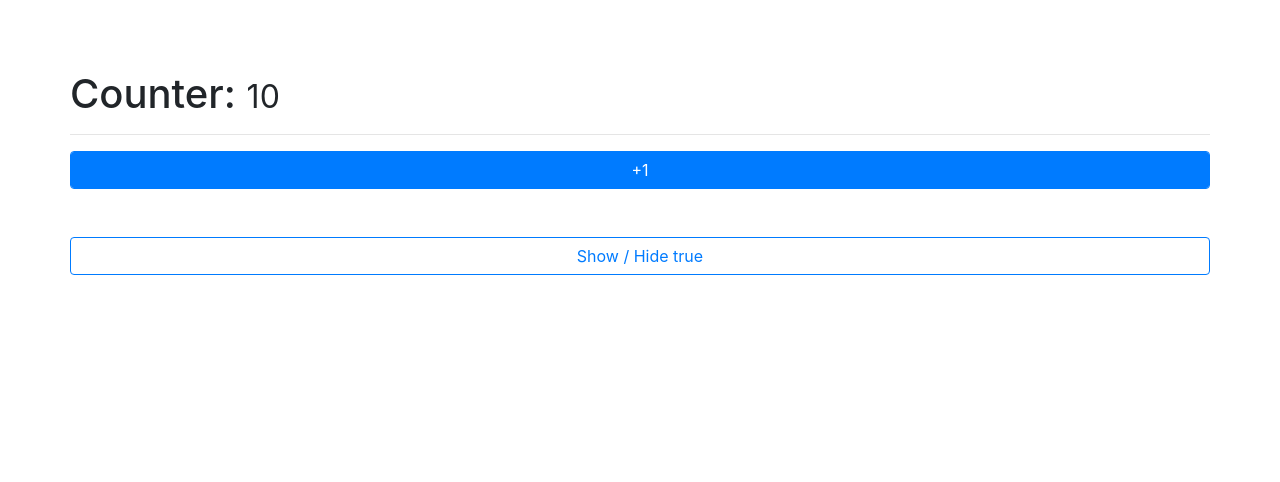
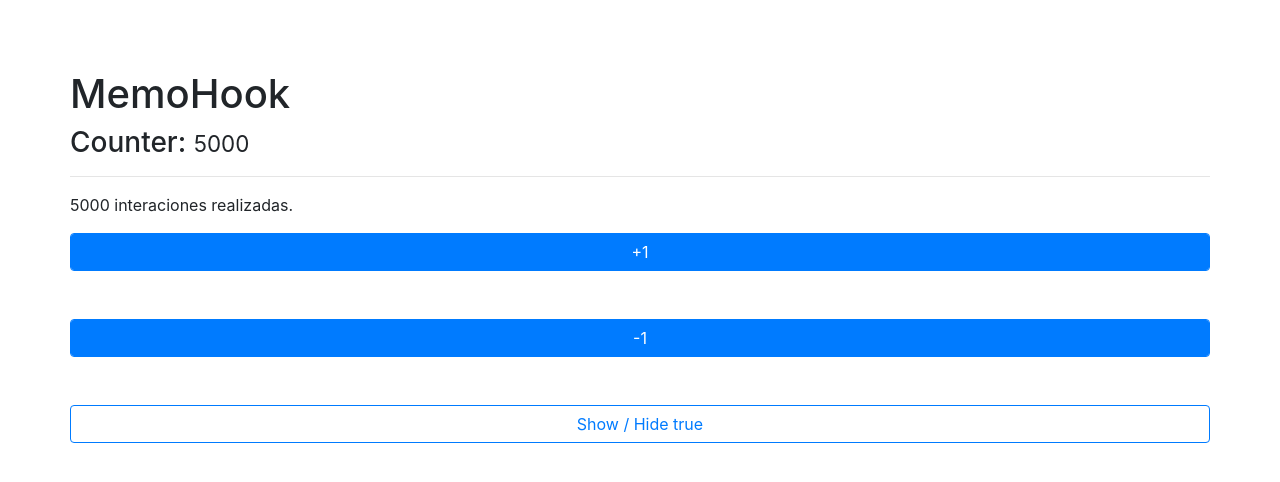
Before and after one commit to mauricio3247/react-hooks-practice, a React (Create React App) app: page / in a window 1280 px wide. Shown: the top 482 px of the page. Built offline with nearby package versions, Linux system fonts and the light colour scheme.

Commit message:
implementacion de hook useMemo para memorizar valores siempre que un valor dependencia no cambie

```diff
--- /dev/null
+++ b/src/components/06-memos/MemoHook.tsx
@@ -0,0 +1,43 @@
+import React, { useMemo, useState } from 'react'
+import { procesadoPesado } from '../../helpers/procesoPesado'
+import { useCounter } from '../../hooks/useCounter'
+
+import './style.css'
+
+export const MemoHook = () => {
+    const {state:counter, increment, decrement} = useCounter (5000)
+    const [show, setShow] = useState(true)
+
+    const memoProcesoPesado = useMemo(() => procesadoPesado (counter), [counter])
+
+    return (
+        <div>
+            <h1>MemoHook</h1>
+            <h3>Counter:  <small> {counter} </small> </h3>
+            <hr/>
+
+            <p>{memoProcesoPesado}</p>
+
+            <button
+                className='form-control btn btn-primary'
+                onClick= {()=> increment ()}
+            >
+                +1
+            </button>
+
+            <button
+                className='form-control btn btn-primary mt-5'
+                onClick= {()=> decrement ()}
+            >
+                -1
+            </button>
+            <button
+                className='btn btn-outline-primary form-control mt-5'
+                onClick={()=> setShow(!show)}
+            >
+                Show / Hide {JSON.stringify(show)}
+            </button>
+
+        </div>
+    )
+}
--- /dev/null
+++ b/src/helpers/procesoPesado.tsx
@@ -0,0 +1,8 @@
+export const procesadoPesado = (iteraciones:number) => {
+
+    for (let i = 0; i < iteraciones; i++) {
+        console.log('Hay vamos...')
+    }
+    return `${iteraciones} interaciones realizadas.`
+
+}
--- a/src/index.tsx
+++ b/src/index.tsx
@@ -1,7 +1,8 @@
 import React from 'react';
 import ReactDOM from 'react-dom';
+import { MemoHook } from './components/06-memos/MemoHook';
 //import { Layout } from './components/05-useLayoutEffect/Layout';
-import { Memorize } from './components/06-memos/Memorize';
+//import { Memorize } from './components/06-memos/Memorize';
 //import { RealExampleRef } from './components/04-useRef/RealExampleRef';
 //import { FocusScreen } from './components/04-useRef/FocusScreen';
 //import { MultipleCustomHooks } from './components/03-examples/MultipleCustomHooks';
@@ -13,6 +14,6 @@ import { Memorize } from './components/06-memos/Memorize';
 
 
 ReactDOM.render(
-  <Memorize />,
+  <MemoHook />,
   document.getElementById('root')
 );
```
